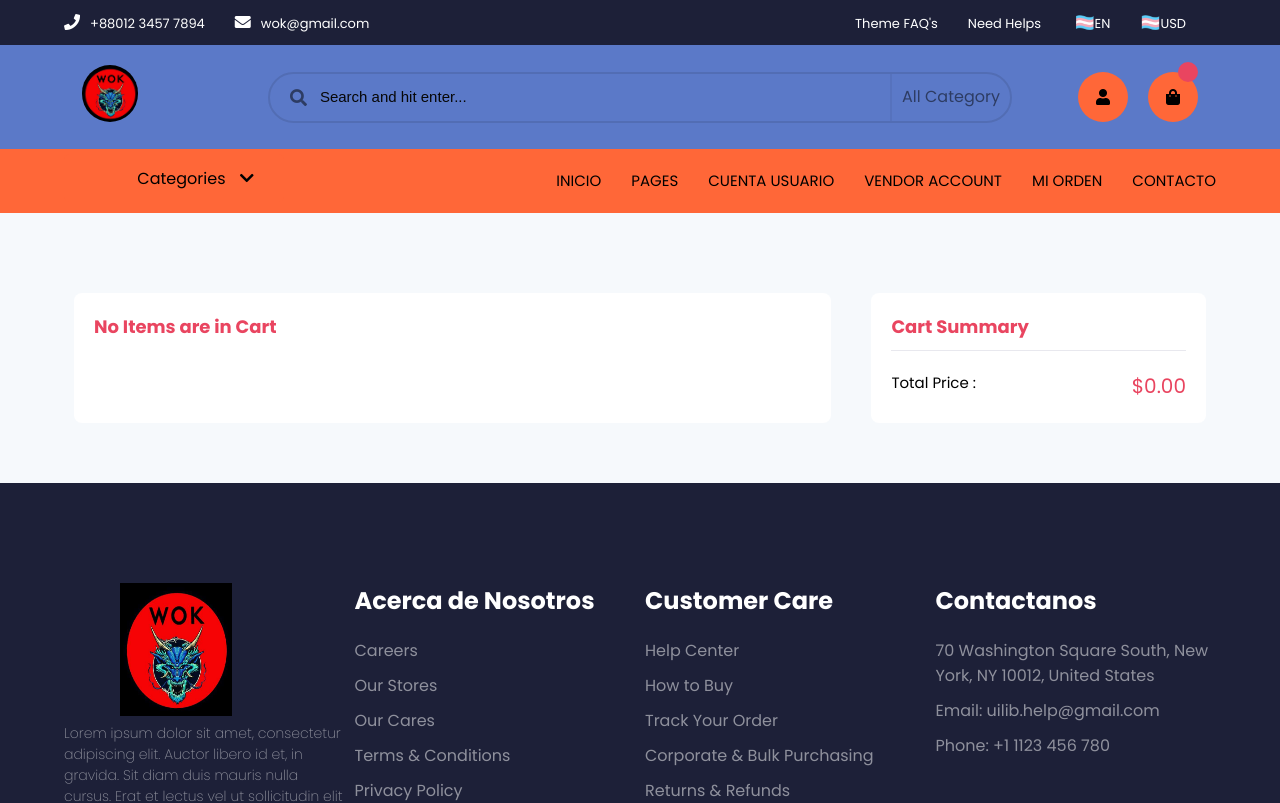
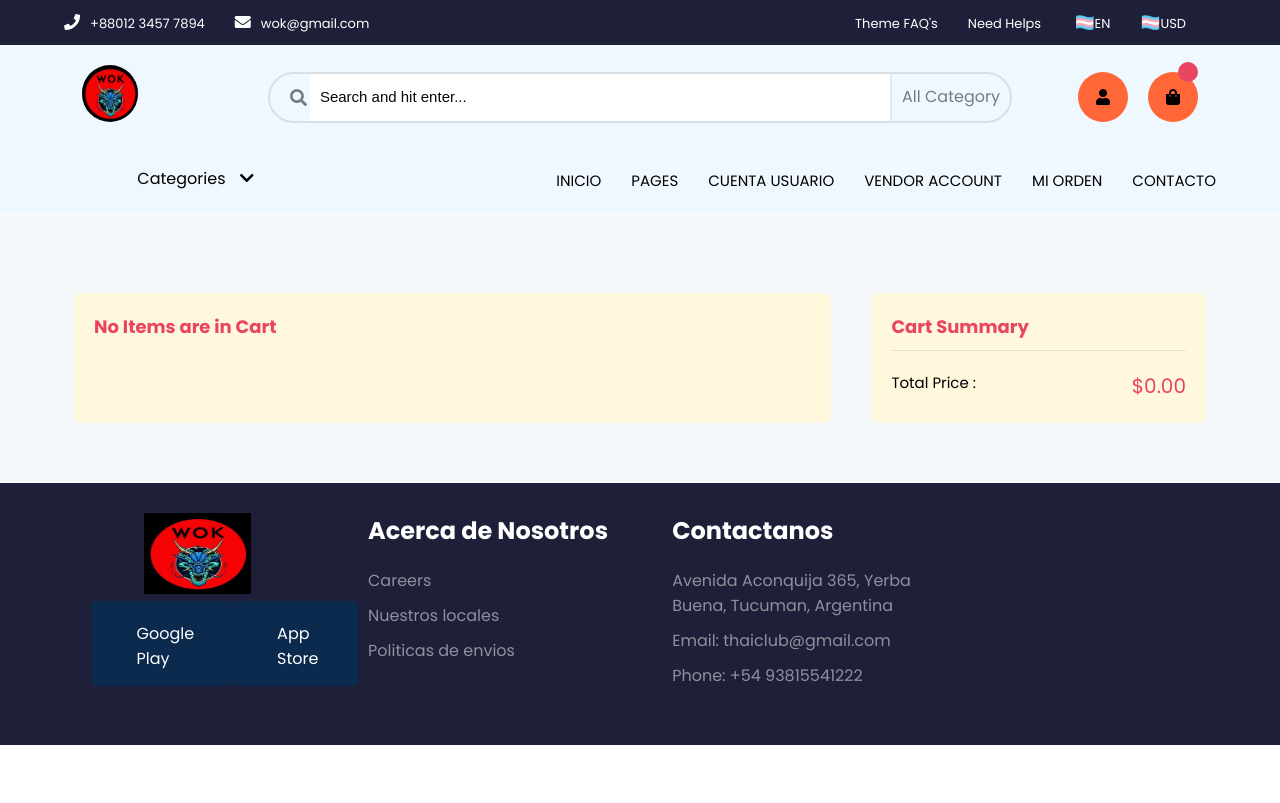
Before and after one commit to gerodimarco/THAICLUB, a React (Create React App) app: page /cart in a window 1280 px wide. Shown: the top 803 px of the page. Built offline with nearby package versions, Linux system fonts and the light colour scheme.

Commit message:
Cambios de color y estilos en Header y Footer

```diff
--- a/src/App.css
+++ b/src/App.css
@@ -7,12 +7,10 @@
 }
 
 body {
-  background-color: #FEC74E;
   font-family: "Poppins", san-serif;
 }
 
 .background {
-  background-color: #FF6738 ;
   padding: 50px 0;
 }
 
@@ -158,7 +156,7 @@ input, button {
 
 /* ---------------------product ----------------- */
 .product {
-  background: #fff;
+  background: cornsilk;
   padding: 20px;
   position: relative;
   border-radius: 8px;
--- a/src/common/footer/Footer.jsx
+++ b/src/common/footer/Footer.jsx
@@ -9,7 +9,7 @@ const Footer = () => {
         <div className='container grid2'>
           <div className='box'>
             <img src={logo} alt="" />
-            <p>Lorem ipsum dolor sit amet, consectetur adipiscing elit. Auctor libero id et, in gravida. Sit diam duis mauris nulla cursus. Erat et lectus vel ut sollicitudin elit at amet.</p>
+            {/* <p>Lorem ipsum dolor sit amet, consectetur adipiscing elit. Auctor libero id et, in gravida. Sit diam duis mauris nulla cursus. Erat et lectus vel ut sollicitudin elit at amet.</p> */}
             <div className='icon d_flex'>
               <div className='img d_flex'>
                 <i class='fa-brands fa-google-play'></i>
@@ -26,13 +26,11 @@ const Footer = () => {
             <h2>Acerca de Nosotros</h2>
             <ul>
               <li>Careers</li>
-              <li>Our Stores</li>
-              <li>Our Cares</li>
-              <li>Terms & Conditions</li>
-              <li>Privacy Policy</li>
+              <li>Nuestros locales</li>
+              <li>Politicas de envios</li>
             </ul>
           </div>
-          <div className='box'>
+          {/* <div className='box'>
             <h2>Customer Care</h2>
             <ul>
               <li>Help Center </li>
@@ -41,13 +39,13 @@ const Footer = () => {
               <li>Corporate & Bulk Purchasing </li>
               <li>Returns & Refunds </li>
             </ul>
-          </div>
-          <div className='box'>
+          </div> */}
+          <div className='box-2'>
             <h2>Contactanos</h2>
             <ul>
-              <li>70 Washington Square South, New York, NY 10012, United States </li>
-              <li>Email: uilib.help@gmail.com</li>
-              <li>Phone: +1 1123 456 780</li>
+              <li>Avenida Aconquija 365, Yerba Buena, Tucuman, Argentina </li>
+              <li>Email: thaiclub@gmail.com</li>
+              <li>Phone: +54 93815541222</li>
             </ul>
           </div>
         </div>
--- a/src/common/footer/Style.css
+++ b/src/common/footer/Style.css
@@ -1,6 +1,6 @@
 footer {
     background-color: #1D2038;
-    padding: 100px 0;
+    padding: 30px;
     color: #fff;
   }
   footer  .h1 {
@@ -39,3 +39,7 @@ footer .box img {
     height: 40%;
     margin-left: 20%;
   }
+
+footer .box-2{
+  margin-left: 1.7rem;
+}
--- a/src/common/header/Header.css
+++ b/src/common/header/Header.css
@@ -21,7 +21,7 @@
 /* ---------------------Search ----------------- */
 .search{
     padding:20px;
-    background: #5B79C8 ;
+    background: aliceblue;
 }
 
 .search .logo img{
@@ -53,8 +53,6 @@
 .search-box input {
     width: 100%;
     padding: 10px;
-    background-color:  #5B79C8  ;
-
 }
 
 ::placeholder {
@@ -97,7 +95,6 @@
 
 
 .categories {
-    background-color: #FF6738 ;
     padding: 0 30px;
     border-radius: 5px;
     height: 6vh;
@@ -122,7 +119,7 @@
 header {
     height: 8vh;
     box-shadow: -1px 15px 17px -8px rgba(0, 0, 0, 0.1);
-    background-color: #FF6738 ;
+    background-color: aliceblue ;
 }
 
 header ul {
@@ -153,7 +150,7 @@ header ul li a:hover {
     top: 0;
     z-index: 1000;
     width: 100%;
-    background-color: rgb(255, 255, 255);
+    background-color:aliceblue;
     box-shadow: -1px 11px 24px -11px rgba(0, 0, 0, 0.2);
     transition: 0.5s;
 }
```
